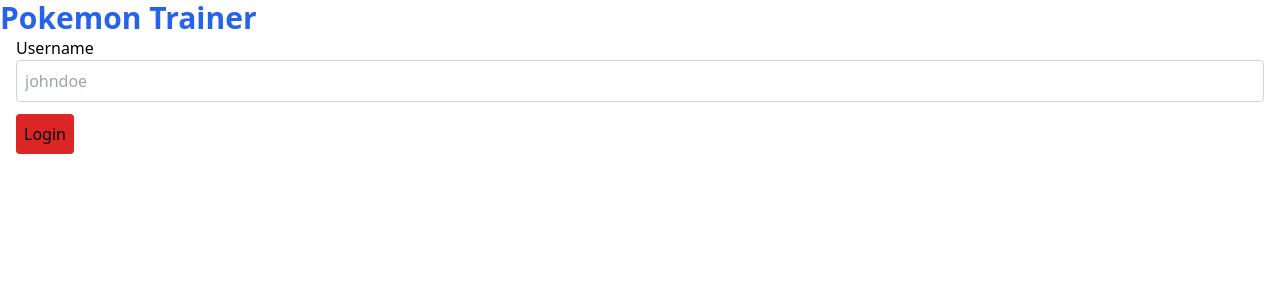
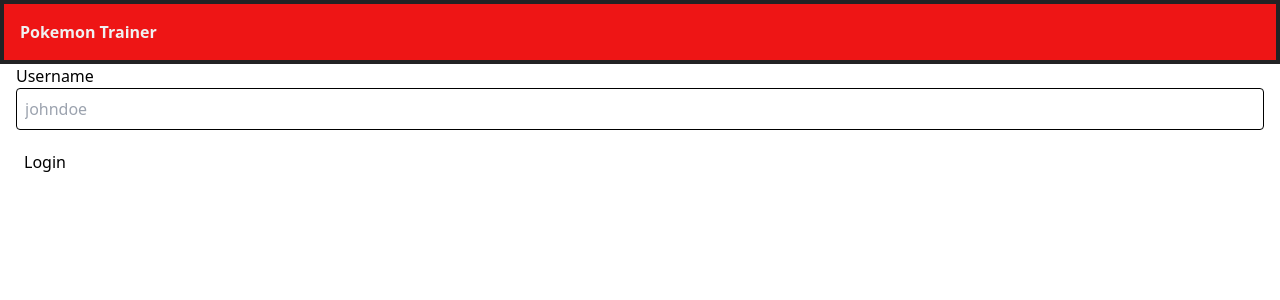
Before and after one commit to johyy/Pokemon-Trainer, an Angular app: page /landing in a window 1280 px wide. Shown: the top 300 px of the page. Built offline with nearby package versions, Linux system fonts and the light colour scheme.

Commit message:
Add navbar

```diff
--- a/src/app/app.component.html
+++ b/src/app/app.component.html
@@ -1,3 +1,3 @@
-<h1 class="font-bold text-3xl text-blue-600">Pokemon Trainer</h1>
+<app-navbar></app-navbar>
 
 <router-outlet></router-outlet>
--- a/src/app/app.module.ts
+++ b/src/app/app.module.ts
@@ -10,6 +10,7 @@
 import { LoginFormComponent } from './components/login-form/login-form.component';
 import { FormsModule } from '@angular/forms';
 import { PokemonListComponent } from './components/pokemon-list/pokemon-list.component';
+import { NavbarComponent } from './components/navbar/navbar.component';
 
 @NgModule({
   declarations: [
@@ -18,7 +19,8 @@
     PokemonCataloguePage,
     TrainerPage,
     LoginFormComponent,
-    PokemonListComponent
+    PokemonListComponent,
+    NavbarComponent
   ],
   imports: [
     BrowserModule,
--- /dev/null
+++ b/src/app/components/navbar/navbar.component.html
@@ -0,0 +1,13 @@
+<nav class="bg-pokemon-red-500 flex justify-between items-center p-4 sticky top-0 w-full border-solid border-4 border-pokemon-black-500">
+    <span class="font-bold text-pokemon-white-500">Pokemon Trainer</span>
+    <ng-container *ngIf="trainer !== undefined">
+        <ul class="flex text-pokemon-white-500">
+            <li class="px-4">
+                <a routerLink="/pokemon">Pokemon</a>
+            </li>
+            <li class="px-4">
+                <a routerLink="/trainer">Profile</a>
+            </li>
+        </ul>
+    </ng-container>
+</nav>
--- /dev/null
+++ b/src/app/components/navbar/navbar.component.ts
@@ -0,0 +1,23 @@
+import { Component, OnInit } from '@angular/core';
+import { Trainer } from 'src/app/models/trainer.model';
+import { TrainerService } from 'src/app/services/trainer.service';
+
+@Component({
+  selector: 'app-navbar',
+  templateUrl: './navbar.component.html',
+  styleUrls: ['./navbar.component.css']
+})
+export class NavbarComponent implements OnInit {
+
+  get trainer(): Trainer | undefined {
+    return this.trainerService.trainer;
+  }
+
+  constructor(
+    private readonly trainerService: TrainerService
+  ) { }
+
+  ngOnInit(): void {
+  }
+
+}
--- a/src/app/guards/auth.guard.ts
+++ b/src/app/guards/auth.guard.ts
@@ -22,7 +22,7 @@
     if (this.trainerService.trainer) {
       return true
     } else {
-      this.router.navigateByUrl("landing");
+      this.router.navigateByUrl("/landing");
       return false;
     }
   }
--- a/tailwind.config.js
+++ b/tailwind.config.js
@@ -4,6 +4,44 @@
     "./src/**/*.{ts,html}"
   ],
   theme: {
+      "colors": {
+        "pokemon-red": {
+          "50": "#ff4747",
+          "100": "#ff3d3d",
+          "200": "#ff3333",
+          "300": "#ff2929",
+          "400": "#f81f1f",
+          "500": "#ee1515",
+          "600": "#e40b0b",
+          "700": "#da0101",
+          "800": "#d00000",
+          "900": "#c60000"
+        },
+        "pokemon-black": {
+          "50": "#545456",
+          "100": "#4a4a4c",
+          "200": "#404042",
+          "300": "#363638",
+          "400": "#2c2c2e",
+          "500": "#222224",
+          "600": "#18181a",
+          "700": "#0e0e10",
+          "800": "#040406",
+          "900": "#000000"
+        },
+        "pokemon-white": {
+          "50": "#ffffff",
+          "100": "#ffffff",
+          "200": "#ffffff",
+          "300": "#ffffff",
+          "400": "#fafafa",
+          "500": "#f0f0f0",
+          "600": "#e6e6e6",
+          "700": "#dcdcdc",
+          "800": "#d2d2d2",
+          "900": "#c8c8c8"
+        },
+      },
     extend: {},
   },
   plugins: [],
```
Also changed, not shown: src/app/components/navbar/navbar.component.css (added), 1 other file (tests, documents, lock files or other folders).
